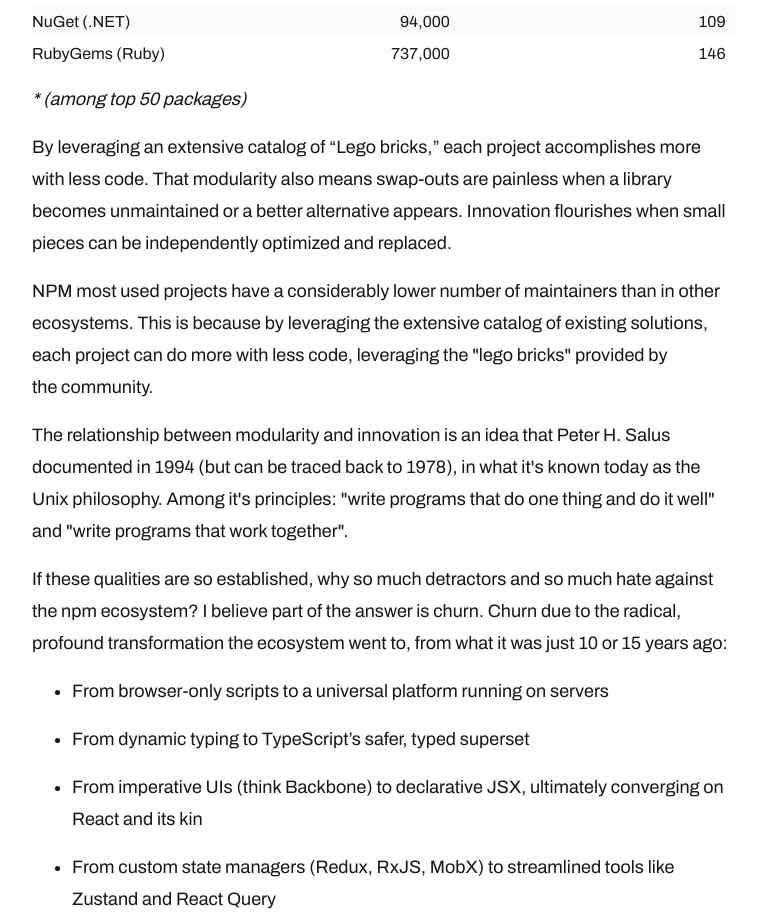
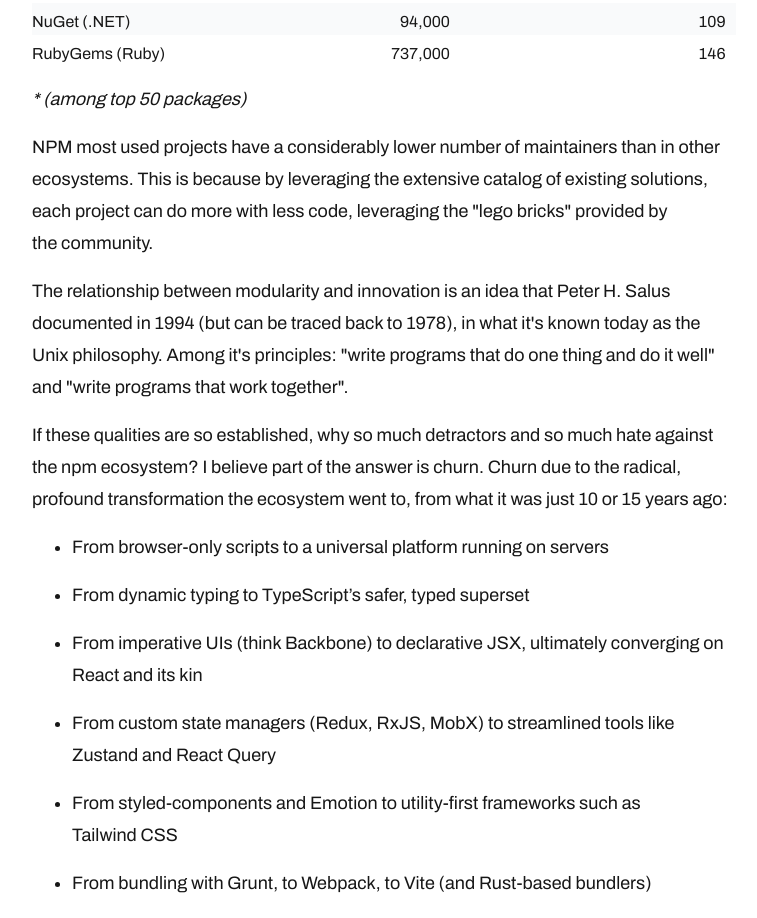
Before and after one commit to AeonFr/francanobr.com, a Next.js app: page /blog/articles/2025-06-20-the-size-of-your-node-modules-is-a-feature-not-a-bug in a window 1280 px wide. Shown: the part 1005-1923 px from the top of the page, without its empty margins (256-1013 px from the left). Built offline with nearby package versions, Linux system fonts and the light colour scheme; a web font is replaced by a local one.

Commit message:
remove duplicated paragraph

```diff
--- a/app/blog/articles/2025-06-20-the-size-of-your-node-modules-is-a-feature-not-a-bug/page.mdx
+++ b/app/blog/articles/2025-06-20-the-size-of-your-node-modules-is-a-feature-not-a-bug/page.mdx
@@ -48,8 +48,6 @@
 
 _* (among top 50 packages)_
 
-By leveraging an extensive catalog of “Lego bricks,” each project accomplishes more with less code. That modularity also means swap-outs are painless when a library becomes unmaintained or a better alternative appears. Innovation flourishes when small pieces can be independently optimized and replaced.
-
 NPM most used projects have a considerably lower number of maintainers than in other ecosystems. This is because by leveraging the extensive catalog of existing solutions, each project can do more with less code, leveraging the "lego bricks" provided by the community.
 
 The relationship between modularity and innovation is an idea that Peter H. Salus documented in 1994 (but can be traced back to 1978), in what it's known today as the Unix philosophy. Among it's principles: "write programs that do one thing and do it well" and "write programs that work together".
```
